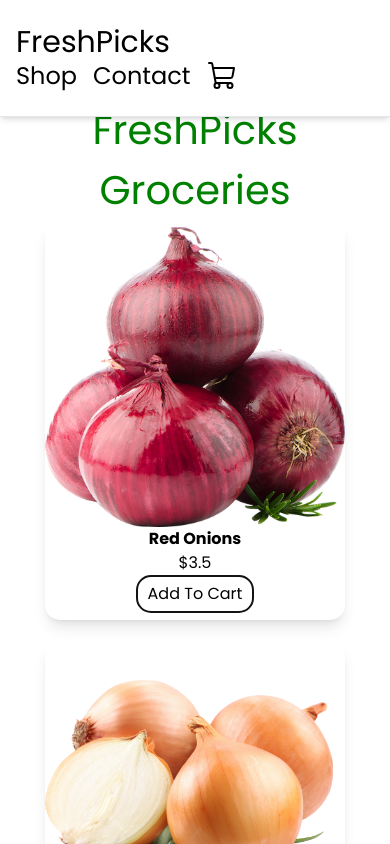
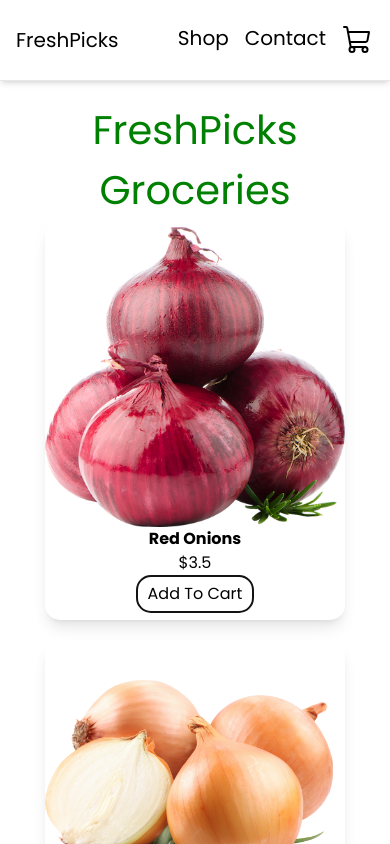
Before and after one commit to nur0078/grocery-store, a React (Vite) app: page / in a window 390 px wide. Shown: the top 844 px of the page. Built offline with nearby package versions, Linux system fonts and the light colour scheme.

Commit message:
navbar styling

```diff
--- a/src/components/navbar.jsx
+++ b/src/components/navbar.jsx
@@ -4,12 +4,12 @@ import { ShoppingCart } from "phosphor-react";
 
 export const Navbar = () => {
   return (
-    <nav className="shadow-md bg-white fixed w-full z-20 top-0 left-0 py-2 border-b">
+    <nav className="shadow-md bg-white fixed w-full z-20 top-0 left-0 py-2 border-b ">
           <div className="flex flex-wrap justify-between items-center mx-auto max-w-screen-xl p-4">
-            <Link href='/' className="flex items-center text-3xl "> FreshPicks
+            <Link href='/' className="flex items-center text-xl md:text-2xl"> FreshPicks
             </Link>
 
-          <div className="flex items-cente gap-4 text-2xl">
+          <div className="flex items-cente gap-4 text-xl md:text-2xl">
           <Link to="/"> Shop </Link>
           <Link to="/contact"> Contact </Link>
           <Link to="/cart">
```
